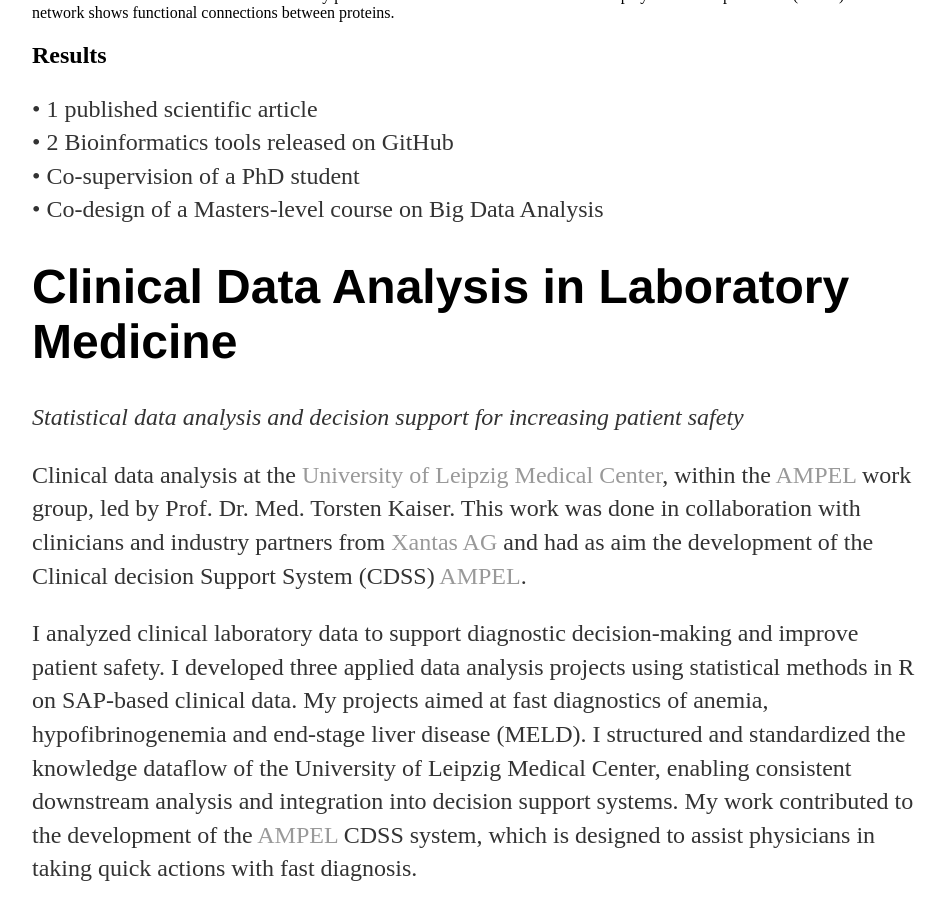
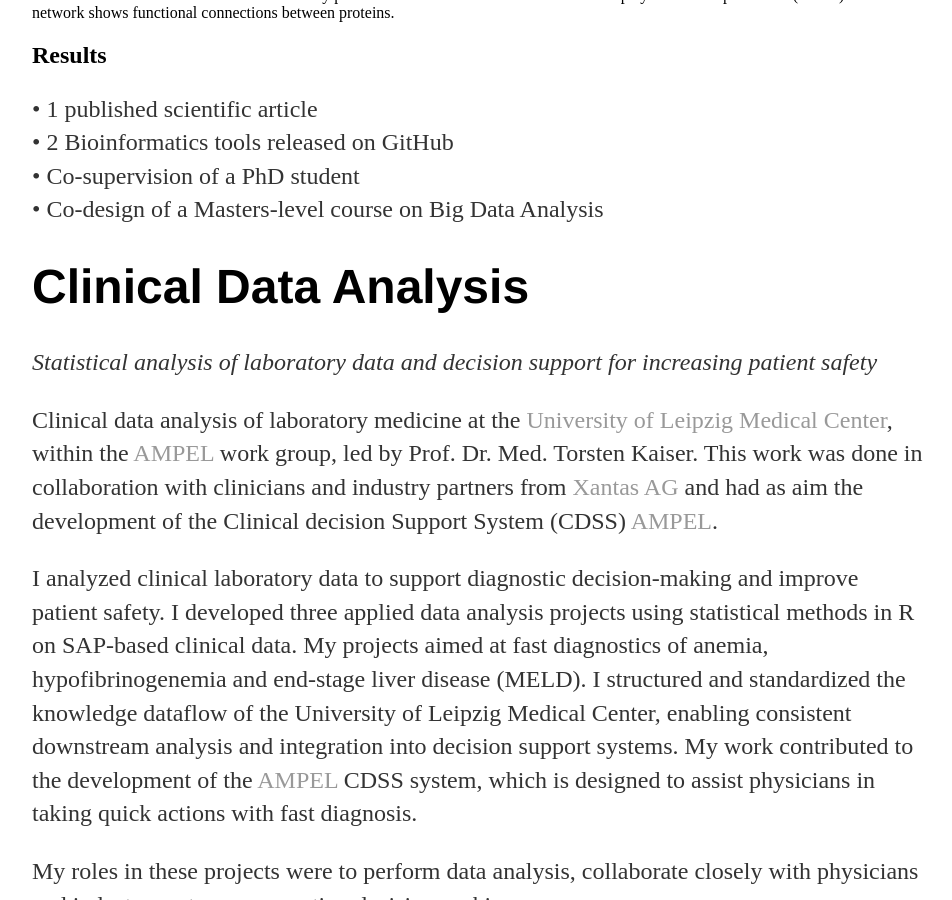
Before and after one commit to waltercostamb/waltercostamb.github.io, a Jekyll site: the page built from about/index.html, in a window 1280 px wide and 900 px high, scrolled down 1285 px. Shown: the whole window, without its empty margins (160-1112 px from the left). Built offline with Jekyll 4.4.1, drawn with Linux system fonts in a browser that asks for light colours.

Commit message:
Update index.html

```diff
--- a/about/index.html
+++ b/about/index.html
@@ -42,12 +42,12 @@ Figure: Top 10 most important proteins (COGs) in ML classification models of mic
 • Co-design of a Masters-level course on Big Data Analysis
 </p>
 
-<h1>Clinical Data Analysis in Laboratory Medicine</h1>
+<h1>Clinical Data Analysis</h1>
 
-<p><em>Statistical data analysis and decision support for increasing patient safety</em></p>
+<p><em>Statistical analysis of laboratory data and decision support for increasing patient safety</em></p>
 
 <p>
-Clinical data analysis at the <a href="https://www.uniklinikum-leipzig.de/en">University of Leipzig Medical Center</a>,
+Clinical data analysis of laboratory medicine at the <a href="https://www.uniklinikum-leipzig.de/en">University of Leipzig Medical Center</a>,
 	within the <a href="https://www.uniklinikum-leipzig.de/einrichtungen/ampel/en">AMPEL</a> work group, led by Prof.
 	Dr. Med. Torsten Kaiser. This work was done in collaboration with clinicians and industry partners from
 	<a href="https://www.xantas.eu/">Xantas AG</a> and had as aim the development of the Clinical decision Support
```
